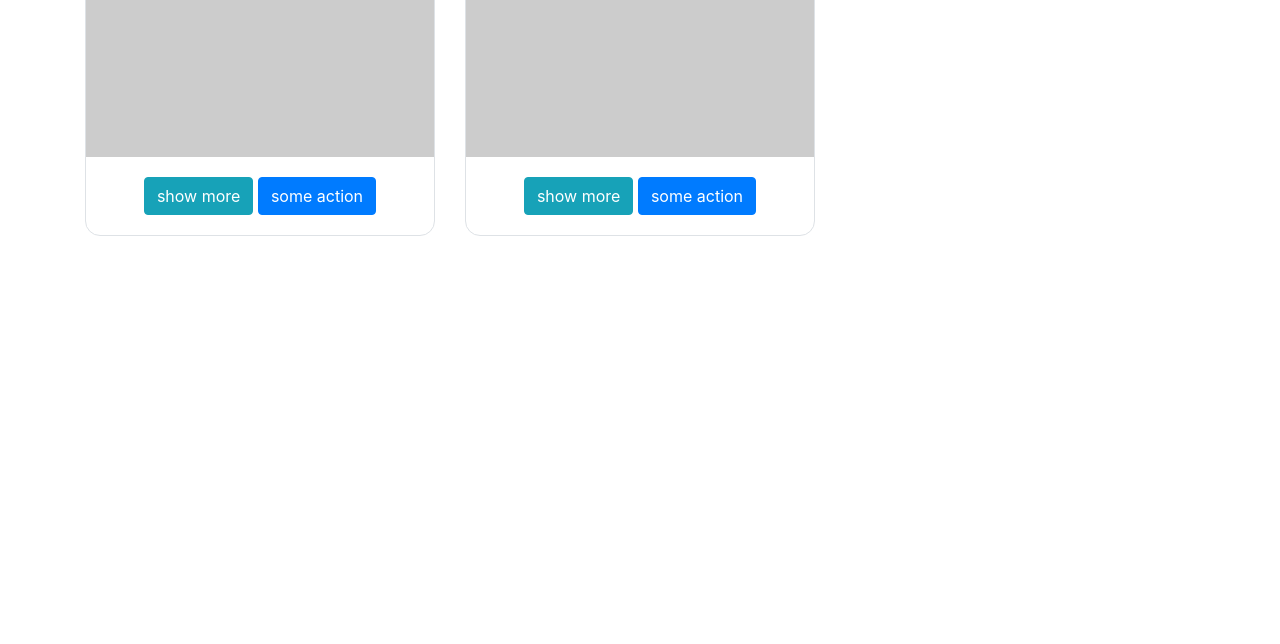
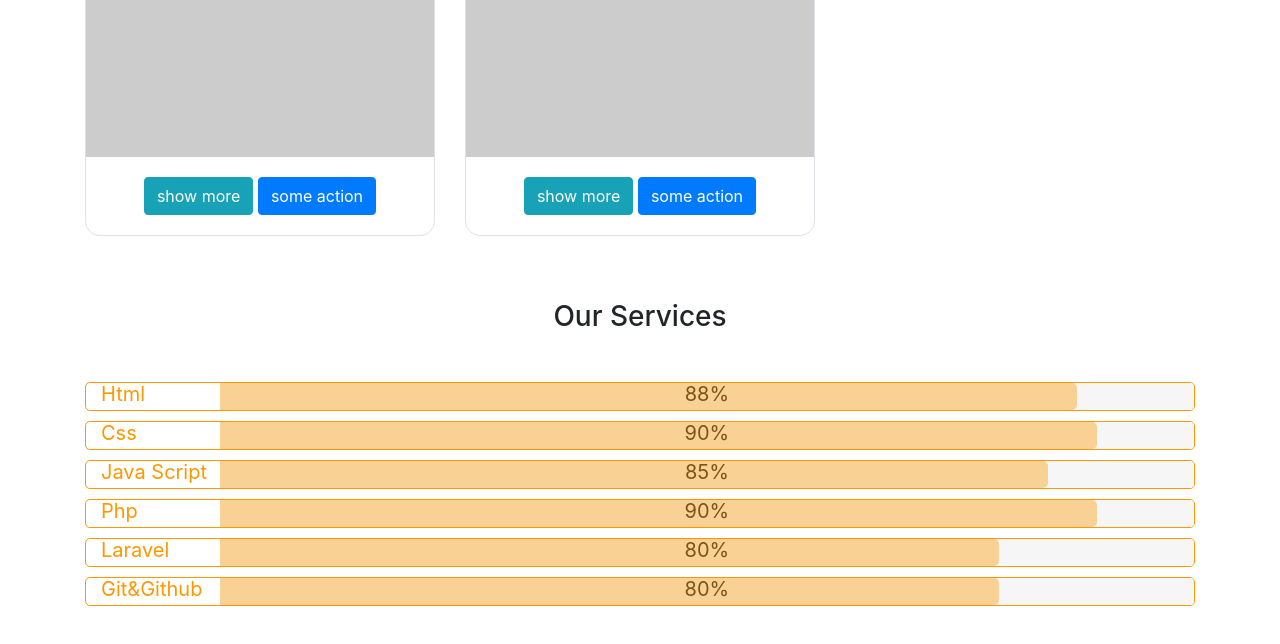
Before and after one commit to moeen1998/Landing, a plain HTML site: page index.html in a window 1280 px wide. Shown: the part 2250-2894 px from the top of the page. Drawn offline with nearby package versions, Linux system fonts and the light colour scheme; placeholder pictures from the web are drawn by us.

Commit message:
adding animated progress bar

```diff
--- a/css/Main.css
+++ b/css/Main.css
@@ -153,3 +153,39 @@ body{
 }
 .hidden{opacity: 0;display: none;}
 /* End Shuffle */
+
+/* Start Skills Section */
+.ourskills .skill{
+  border: 1px solid var(--main-color);
+  border-radius: 5px;
+  overflow: hidden;
+  display: flex;
+  margin-top: 10px;
+  font-size: 20px;
+  line-height: 22px;
+}
+.ourskills .skill .text{
+  width: 150px;
+  display: inline-block;
+  color: var(--main-color);
+  padding-left: 15px;
+}
+.ourskills .skill .par{
+  width: 100%;
+  height: 27px;
+  display: inline-block ;
+  background-color: #f6f6f6;
+  position: relative;
+}
+.ourskills .skill .progress{
+  width: 0;
+  height: 27px;
+  opacity: .4;
+  position: absolute;
+  top: 0;
+  left: 0;
+  border-radius: 0px 5px 5px 0px;
+  background-color: var(--main-color);
+  transition: .5s;
+}
+/* End Skills Section */
--- a/index.html
+++ b/index.html
@@ -195,6 +195,56 @@
       </div>
     </div>
 
+    <div class="container">
+        <div class="ourskills my-5">
+        <h3 class="my-4 text-center my-5">our services</h3>
+        <div class="skill">
+          <span class="text">html</span>
+          <span class="par text-center" data-progress="88%">
+            88%
+            <span class="progress"></span>
+          </span>
+        </div>
+
+
+        <div class="skill">
+          <span class="text">css</span>
+          <span class="par text-center" data-progress="90%">
+            90%
+            <span class="progress"></span>
+          </span>
+        </div>
+        <div class="skill">
+          <span class="text">java script</span>
+          <span class="par text-center" data-progress="85%">
+            85%
+            <span class="progress"></span>
+          </span>
+        </div>
+        <div class="skill">
+          <span class="text">php</span>
+          <span class="par text-center" data-progress="90%">
+            90%
+            <span class="progress"></span>
+          </span>
+        </div>
+        <div class="skill">
+          <span class="text">laravel</span>
+          <span class="par text-center" data-progress="80%">
+            80%
+            <span class="progress"></span>
+          </span>
+        </div>
+        <div class="skill">
+          <span class="text">Git&Github</span>
+          <span class="par text-center" data-progress="80%">
+            80%
+            <span class="progress"></span>
+          </span>
+        </div>
+      </div>
+    </div>
+
     <script src="https://ajax.googleapis.com/ajax/libs/jquery/3.6.0/jquery.min.js"></script>
     <script
       src="https://cdn.jsdelivr.net/npm/popper.js@1.12.9/dist/umd/popper.min.js"
--- a/js/Script.js
+++ b/js/Script.js
@@ -200,34 +200,23 @@ controles.forEach((el) => {
   el.addEventListener('click',(e) => {
     e.target.parentElement.querySelector('.category').classList.remove('category')
     e.target.classList.add('category')
-    // console.log(e.target.textContent, e.target.dataset.category)
     childs.forEach((child) => {
       if(e.target.dataset.category === "all"){
-        // console.log( )
-
-        // child.parentElement.classList.remove('hidden')
-
         fadeInEffect(child.parentElement)
-        // child.parentElement.style.opacity = 1;
-        // child.parentElement.style.display = 'block';
       }
       else if(child.dataset.type !== e.target.dataset.category ){
-        // child.parentElement.classList.add('hidden')
         fadeOutEffect(child.parentElement)
-        // child.parentElement.style.opacity = 0;
-        // child.parentElement.style.display = 'none';
       }
       else{
-        // child.parentElement.classList.remove('hidden')
         fadeInEffect(child.parentElement)
-        // child.parentElement.style.opacity = 1;
-        // child.parentElement.style.display = 'block';
       }
     })
   })
 })
 // /////////////////////////// End shuffle ///////////////////////////
-// efficts
+
+// /////////////////////////// Start efficts ///////////////////////////
+
 function fadeOutEffect(target) {
   let outeffict = setInterval(function () {
     if (!target.style.opacity) {
@@ -254,3 +243,21 @@ function fadeInEffect(target) {
     }
   }, 20);
 }
+// /////////////////////////// Start efficts ///////////////////////////
+
+// /////////////////////////// Start skills ///////////////////////////
+
+let skills = document.querySelectorAll('.par');
+let section = document.querySelector('.ourskills')
+window.onscroll= function(){
+  if(this.pageYOffset >= (section.offsetTop - 150)){
+    console.log(section.offsetTop)
+    skills.forEach((skill) => {
+      skill.childNodes[1].style.width = skill.dataset.progress
+    })
+  }
+};
+
+
+
+// /////////////////////////// End skills ///////////////////////////
```
